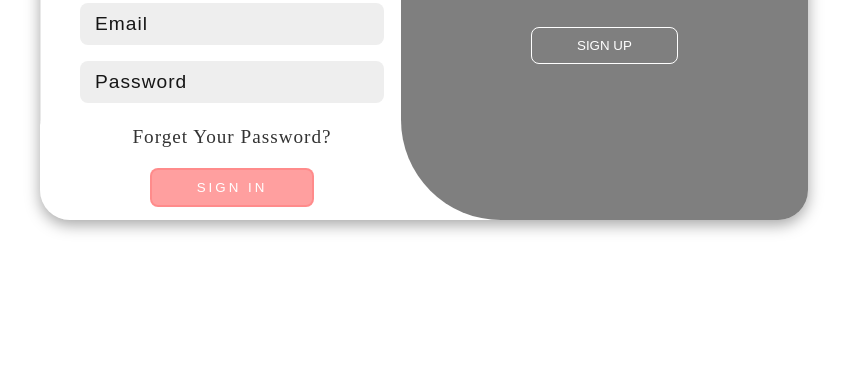
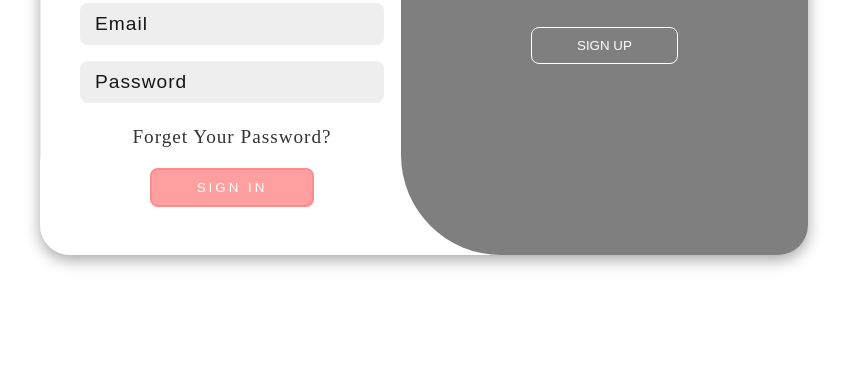
Before and after one commit to ShoyebAkter/tourism, a plain HTML site: page index.html in a window 1280 px wide. Shown: the part 420-800 px from the top of the page, without its empty margins (216-1063 px from the left). Drawn offline with Linux system fonts and the light colour scheme.

Commit message:
height increased

```diff
--- a/details.css
+++ b/details.css
@@ -669,7 +669,6 @@ input {
     text-decoration: none;
     cursor: pointer;
 }
-
 /* Styling for the content inside the popup */
 .content {
     text-align: center;
--- a/homepage.css
+++ b/homepage.css
@@ -71,6 +71,7 @@ ul.menu {
     display: flex;
     justify-content: center;
     align-items: center;
+    cursor: pointer;
 }
 #authSection img{
     width: 20px;
--- a/index.css
+++ b/index.css
@@ -25,7 +25,7 @@
       overflow: hidden;
       width: 768px;
       max-width: 100%;
-      min-height: 480px;
+      min-height: 550px;
       backdrop-filter: blur(1px);
   }
 
```
